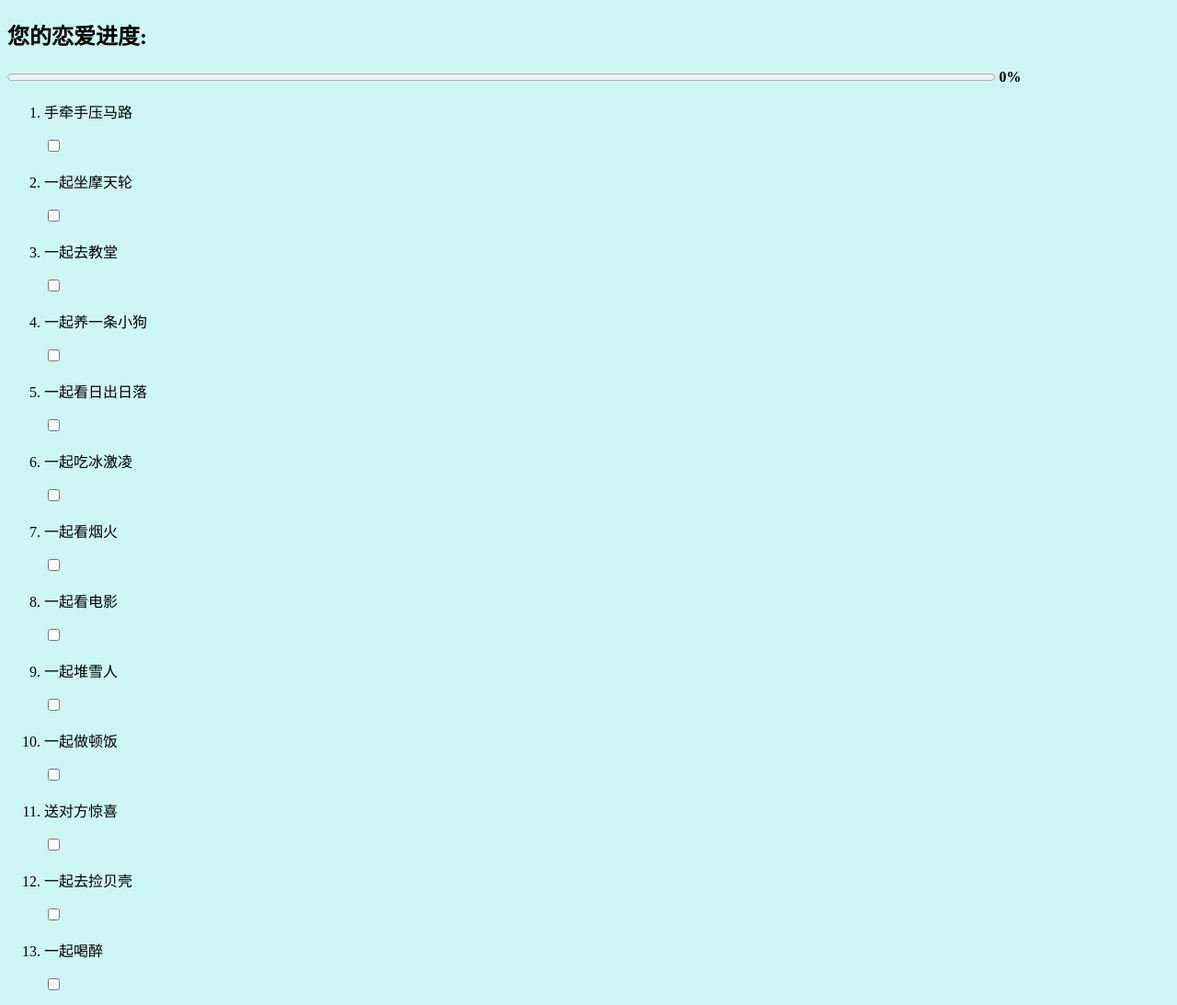
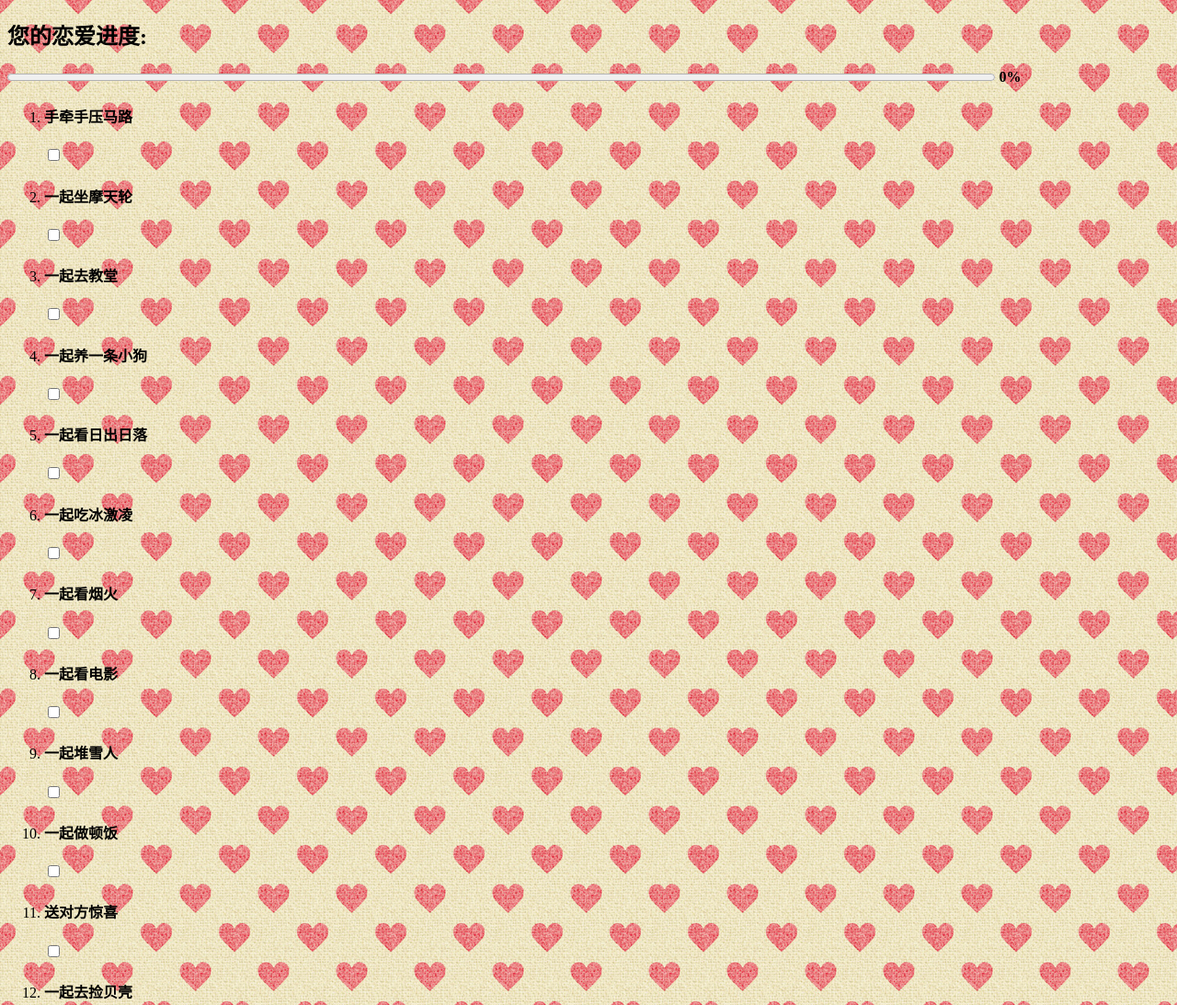
Before and after one commit to shd101wyy/-----, a plain HTML site: page index.html in a window 1280 px wide. Shown: the top 1093 px of the page at 92% size. Drawn offline with Linux system fonts and the light colour scheme.

Commit message:
为了小李子

```diff
--- a/index.css
+++ b/index.css
@@ -1,5 +1,6 @@
 html{
 	background: #CEF6F5;
+	background-image: url("./background.jpg");
 }
 progress{
 	width: 85%;
--- a/index.html
+++ b/index.html
@@ -179,7 +179,7 @@
 			var li = document.createElement("li");
 			ol.appendChild(li);
 
-			var p = document.createElement("p");
+			var p = document.createElement("h4");
 			p.innerHTML = list[i];
 			li.appendChild(p);
 
```
Also changed, not shown: background.jpg (added).
